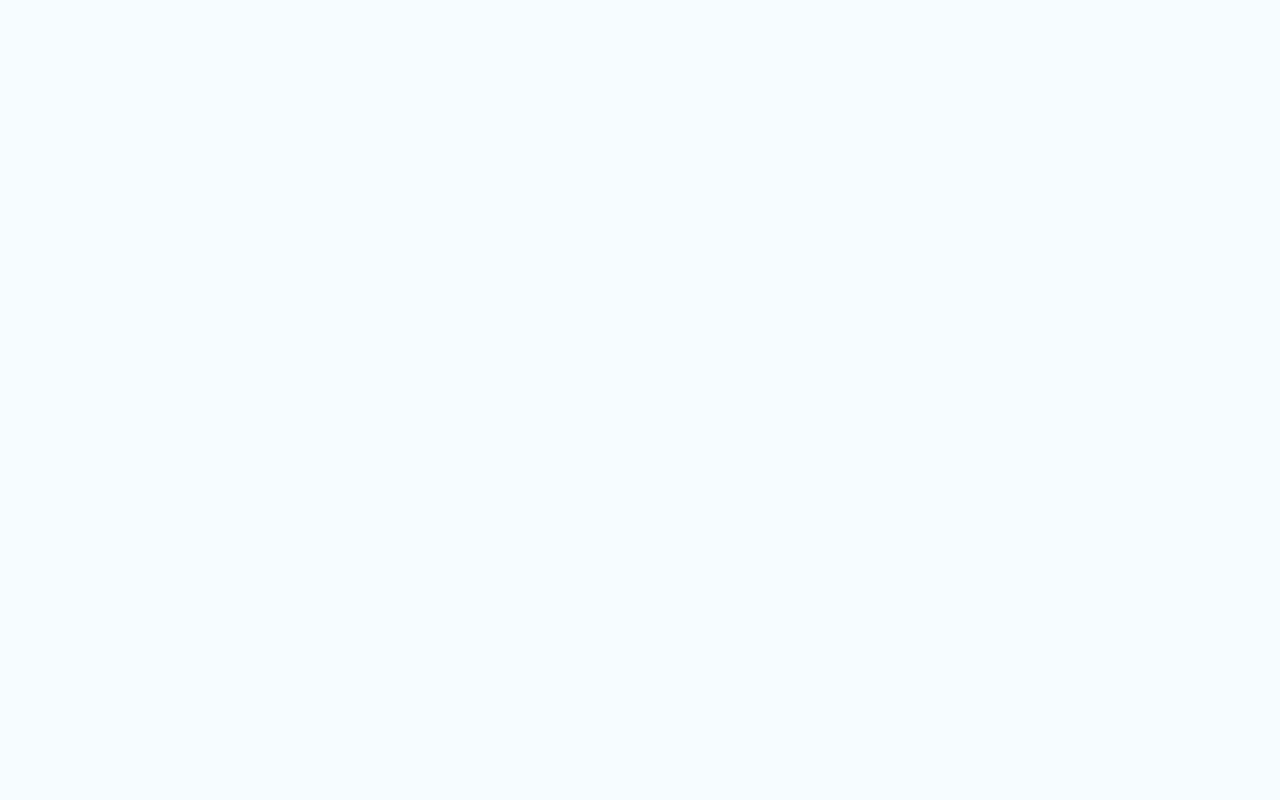
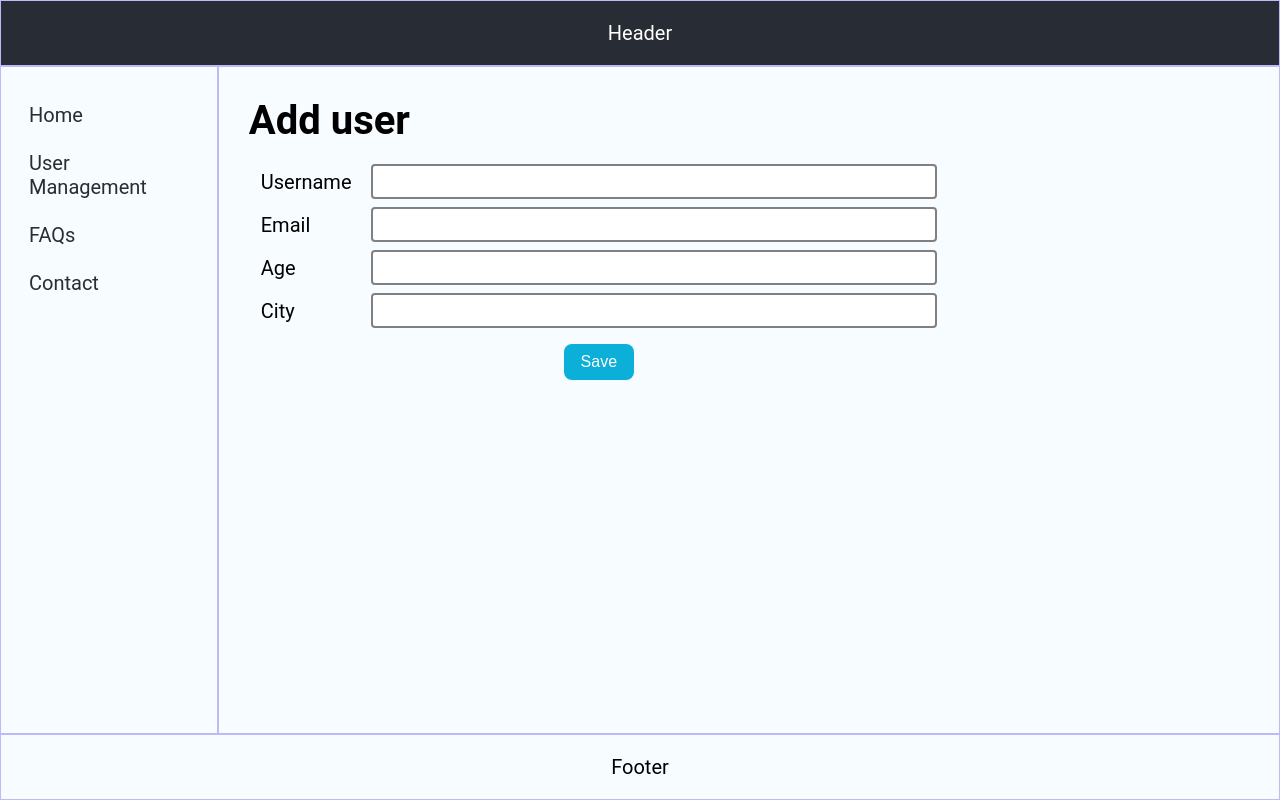
Before and after one commit to sazmhzn/User-Management, a React (Create React App) app: page /userManagement/AddUser in a window 1280 px wide. Before the commit this address had no page. Built offline with nearby package versions, Linux system fonts and the light colour scheme.

Commit message:
User detail create

```diff
--- a/src/App.js
+++ b/src/App.js
@@ -6,6 +6,7 @@ import "./App.css";
 import Contact from "./pages/Contact";
 import Home from "./pages/Home";
 import AddUser from "./pages/UserManagement/AddUser";
+import UserDetails from "./pages/UserManagement/UserDetails";
 
 function App() {
   return (
@@ -18,7 +19,8 @@ function App() {
             <Route path="/Home" element={ <Home />} />
             <Route path="/FAQ" element={< FAQ />} />
             <Route path="/Contact" element={ <Contact/> } />
-            <Route path="/AddUser" element={ <AddUser/> } />
+            <Route path="/userManagement/AddUser" element={ <AddUser/> } />
+            <Route path="/userManagement/UserDetails" element={ <UserDetails/> } />
           </Route>
         </Routes>
       </BrowserRouter>
--- a/src/pages/UserManagement/AddUser.jsx
+++ b/src/pages/UserManagement/AddUser.jsx
@@ -16,29 +16,15 @@ const AddUser = () => {
     city: "",
   })
 
-  const handleUserName = (e) => {
+  const handleUserInput = (e) => {
     // setUsername(e.target.value);
-    setUser({...user, username: e.target.value})
+    setUser({...user, [e.target.name]: e.target.value})
   };
 
-  const handleEmail = (e) => {
-    // setEmail(e.target.value);
-    setUser({...user, email: e.target.value})
-  };
-
-  const handleAge = (e) => {
-    // return setAge(e.target.value);
-    setUser({...user, username: e.target.value})
-  };
-
-  const handleCity = (e) => {
-    // return setCity(e.target.value);
-    setUser({...user, city: e.target.value})
-  };
 
   const saveForm = () => {
     console.log("saveform");
-    console.log("User: ", user);
+    // console.log("User: ", user);
 
     navigate("/userManagement")
   };
@@ -49,19 +35,19 @@ const AddUser = () => {
       <div className="form-container">
         <div className="input-group">
           <label>Username</label>
-          <input type="text" name="username"  onChange={handleUserName}  />
+          <input type="text" name="username"  onChange={handleUserInput}  />
         </div>
         <div className="input-group">
           <label>Email</label>
-          <input type="text" name="email" value={user.email} onChange={handleEmail} />
+          <input type="text" name="email" value={user.email} onChange={handleUserInput} />
         </div>
         <div className="input-group">
           <label>Age</label>
-          <input type="text" name="age" value={user.age} onChange={handleAge} />
+          <input type="text" name="age" value={user.age} onChange={handleUserInput} />
         </div>
         <div className="input-group">
           <label>City</label>
-          <input type="text" name="city" value={user.city} onChange={handleCity} />
+          <input type="text" name="city" value={user.city} onChange={handleUserInput} />
         </div>
         <div>
 
--- /dev/null
+++ b/src/pages/UserManagement/UserDetails.jsx
@@ -0,0 +1,11 @@
+
+
+const UserDetails = () => {
+    return(
+        <>
+        <h1>User Details</h1>
+        </>
+    );
+}
+
+export default UserDetails;
--- a/src/pages/UserManagement/UserManagement.jsx
+++ b/src/pages/UserManagement/UserManagement.jsx
@@ -32,7 +32,6 @@ const UserManagement = () => {
   }
 
   const newUser = [...uzers, uzer];
-  console.log(newUser);
 
   const [users, setUsers] = useState([]);
   useEffect(() => {
@@ -72,7 +71,7 @@ const UserManagement = () => {
 
       <div className="button-container">
         <button>
-          <Link to="/AddUser">Add user</Link>
+          <Link to="/userManagement/AddUser">Add user</Link>
         </button>
       </div>
 
@@ -94,6 +93,9 @@ const UserManagement = () => {
                   <td> {user.age} </td>
                   <td> {user.city} </td>
                   <td>
+                    <Link to={`/userManagement/UserDetails/${user.id}`}> <button>Detail</button> </Link>
+                  </td>
+                  <td>
                     <Link to={`/userManagement/edit/${user.id}`}> <button>Edit</button> </Link>
                   </td>
                   <td>
```
